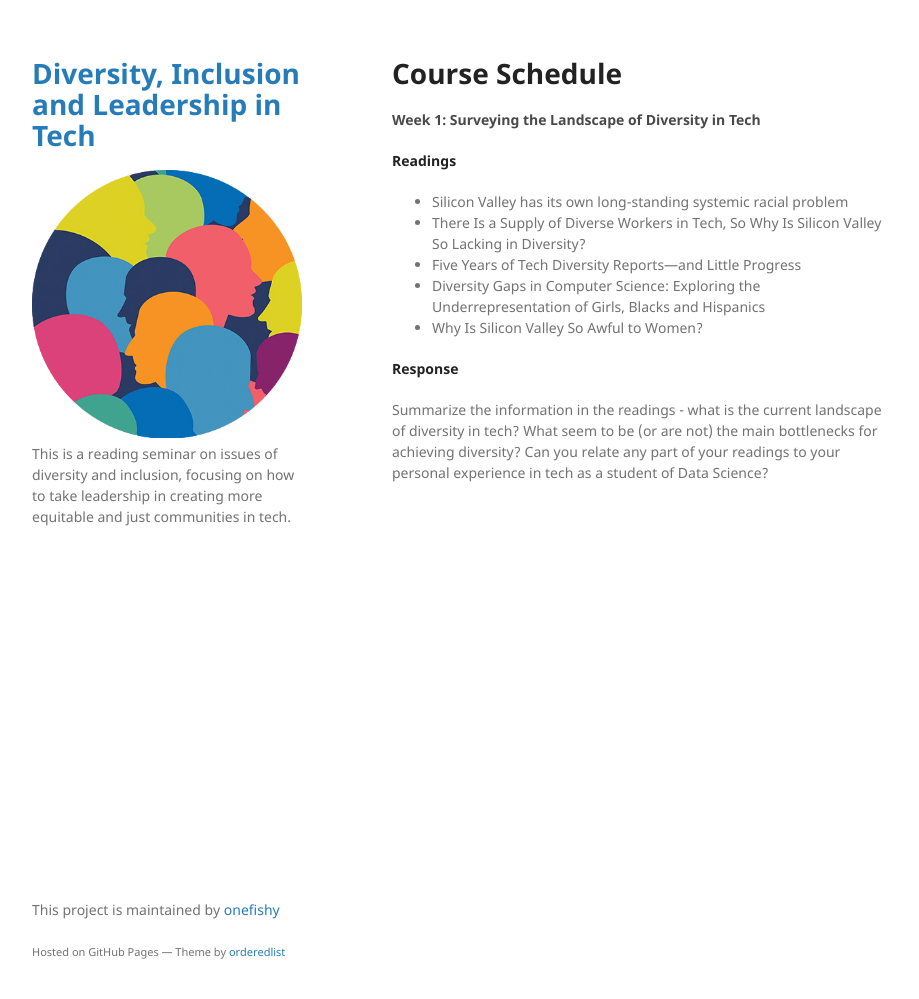
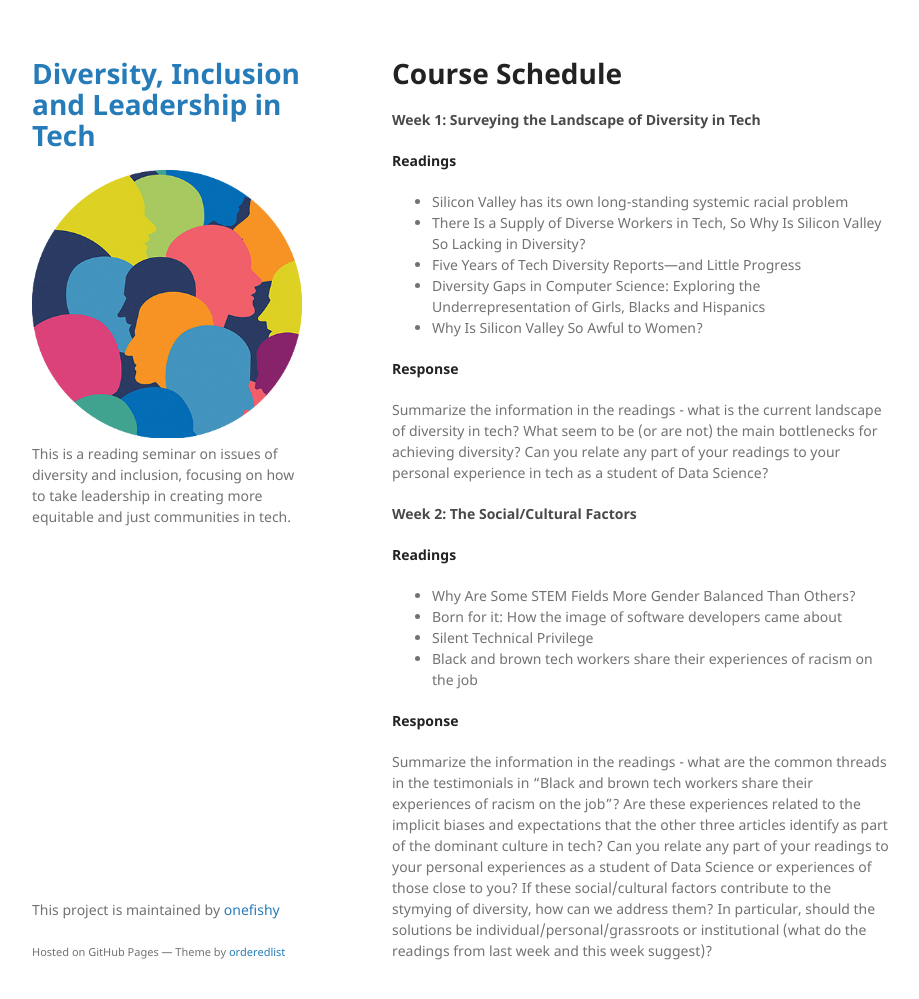
Before and after one commit to onefishy/DIL_in_tech, a Jekyll site: the page built from schedule.md, in a window 1280 px wide and 1031 px high. Shown: the top 999 px of the window, without its empty margins (178-1097 px from the left). Built offline with Jekyll 4.4.1, drawn with Linux system fonts in a browser that asks for light colours; our own code applies the rules of GitHub Pages for plain Markdown files.

Commit message:
Update schedule.md

```diff
--- a/schedule.md
+++ b/schedule.md
@@ -13,3 +13,15 @@ Exploring the Underrepresentation of Girls, Blacks and Hispanics
 **Response**
 
 Summarize the information in the readings - what is the current landscape of diversity in tech? What seem to be (or are not) the main bottlenecks for achieving diversity? Can you relate any part of your readings to your personal experience in tech as a student of Data Science?
+
+#### Week 2: The Social/Cultural Factors
+
+**Readings**
+- Why Are Some STEM Fields More Gender Balanced Than Others?
+- Born for it: How the image of software developers came about
+- Silent Technical Privilege
+- Black and brown tech workers share their experiences of racism on the job
+
+**Response**
+
+Summarize the information in the readings - what are the common threads in the testimonials in "Black and brown tech workers share their experiences of racism on the job"? Are these experiences related to the implicit biases and expectations that the other three articles identify as part of the dominant culture in tech? Can you relate any part of your readings to your personal experiences as a student of Data Science or experiences of those close to you? If these social/cultural factors contribute to the stymying of diversity, how can we address them? In particular, should the solutions be individual/personal/grassroots or institutional (what do the readings from last week and this week suggest)?
```
